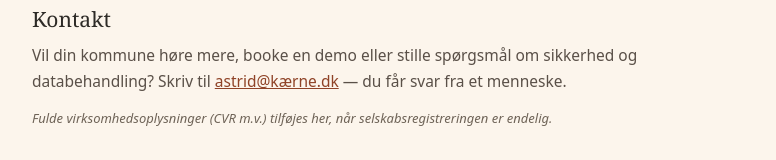
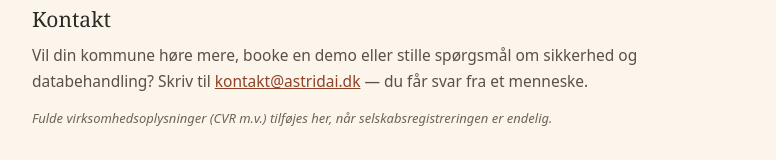
Before and after one commit to psykomotoriskterapikbh/kaerne-webapp, a Next.js app: page /om-os in a window 1280 px wide. Shown: the part 789-949 px from the top of the page, without its empty margins (248-1024 px from the left). Built offline with nearby package versions, Linux system fonts and the light colour scheme.

Commit message:
Om os: ny mail kontakt@astridai.dk

```diff
--- a/src/app/om-os/page.tsx
+++ b/src/app/om-os/page.tsx
@@ -37,7 +37,7 @@ export default function OmOsPage() {
 
         <section style={sec}>
           <h2 style={h2}>Kontakt</h2>
-          <p style={p}>Vil din kommune høre mere, booke en demo eller stille spørgsmål om sikkerhed og databehandling? Skriv til <a href="mailto:astrid@xn--krne-voa.dk" style={{ color: "var(--kaerne-terracotta-deep)", textDecoration: "underline" }}>astrid@kærne.dk</a> — du får svar fra et menneske.</p>
+          <p style={p}>Vil din kommune høre mere, booke en demo eller stille spørgsmål om sikkerhed og databehandling? Skriv til <a href="mailto:kontakt@astridai.dk" style={{ color: "var(--kaerne-terracotta-deep)", textDecoration: "underline" }}>kontakt@astridai.dk</a> — du får svar fra et menneske.</p>
           <p style={{ fontSize: 13, color: "var(--kaerne-muted)", fontStyle: "italic", margin: "14px 0 0" }}>Fulde virksomhedsoplysninger (CVR m.v.) tilføjes her, når selskabsregistreringen er endelig.</p>
         </section>
 
```
